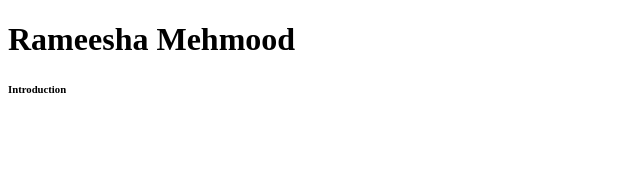
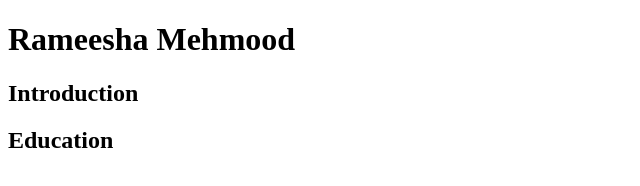
Before and after one commit to rameesha18/session-3-html, a plain HTML site: page index.html in a window 1280 px wide. Shown: the whole page, without its empty margins (0-640 px from the left). Drawn offline with Linux system fonts and the light colour scheme.

Commit message:
further headings

```diff
--- a/index.html
+++ b/index.html
@@ -6,6 +6,9 @@
 <body>
     <h1> Rameesha Mehmood </h1>
 
-    <h6> Introduction </h6>
+    <h2> Introduction </h2>
+    <h2>Education</h2>
+
+
 </body>
 </html>
```
